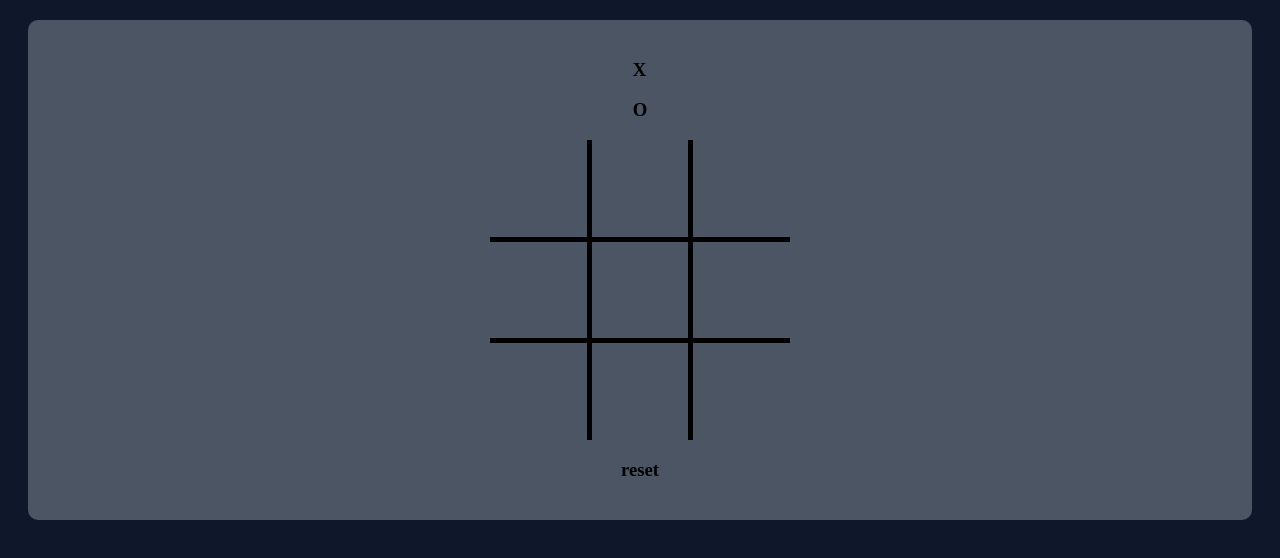
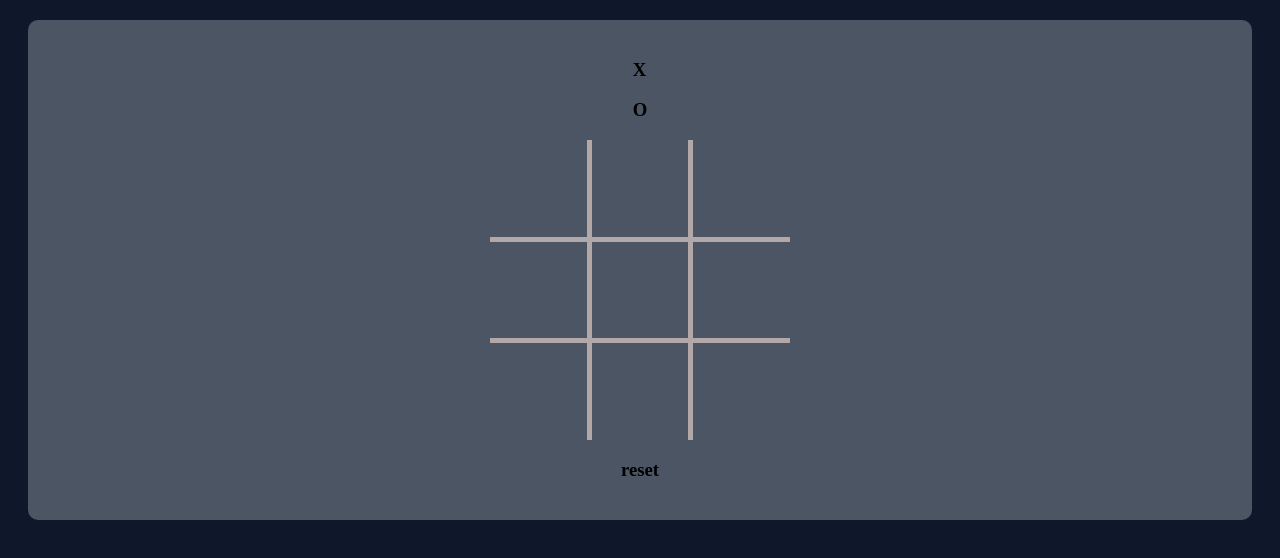
Before and after one commit to saleh-ioio/tic-tac-toe, a plain HTML site: page index.html in a window 1280 px wide. Drawn offline with Linux system fonts and the light colour scheme.

```diff
--- a/style.scss
+++ b/style.scss
@@ -13,7 +13,7 @@ background-color: var(--bg-color);
     width: 300px ;
     height: 300px;
     gap: 5px;
-    background-color: black;
+    background-color: rgb(179, 168, 168);
 
 }
 main{
```
Also changed, not shown: style.css, 1 other file.
